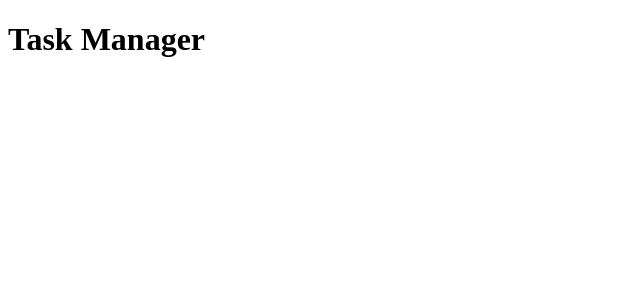
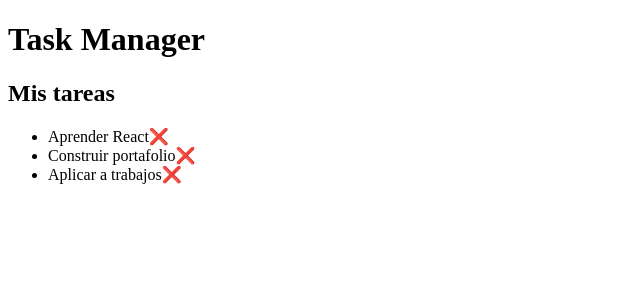
Before and after one commit to CastilloDev1/task-manager-frontend, a React (Vite) app: page / in a window 1280 px wide. Shown: the top 300 px of the page, without its empty margins (0-640 px from the left). Built offline with nearby package versions, Linux system fonts and the light colour scheme.

Commit message:
Feature: TaskPage - Lista Renderizada

```diff
--- a/src/App.tsx
+++ b/src/App.tsx
@@ -1,7 +1,10 @@
+import TaskPage from "./pages/TaskPage";
+
 export default function App() {
   return (
     <main>
       <h1>Task Manager</h1>
+      <TaskPage />
     </main>
   );
 }
--- /dev/null
+++ b/src/components/TaskItem.tsx
@@ -0,0 +1,10 @@
+import type { TaskProps } from "../types/task";
+
+export default function TaskItem({ task }: TaskProps) {
+    return (
+        <li>
+            <span>{task.title}</span>
+            <span>{task.completed ? "✅" : "❌"}</span>
+        </li>
+    )
+}
--- /dev/null
+++ b/src/components/TaskList.tsx
@@ -0,0 +1,16 @@
+import type { Task } from "../types/task"
+import TaskItem from "./TaskItem"
+
+type TaskListProps = {
+    tasks: Task[];
+}
+
+export default function TaskList( props: TaskListProps ) {
+    return (
+        <ul>
+            {props.tasks.map((task) => (
+                <TaskItem key={task.id} task={task} />
+            ))}
+        </ul>
+    )
+}
--- /dev/null
+++ b/src/pages/TaskPage.tsx
@@ -0,0 +1,17 @@
+import TaskList from "../components/TaskList";
+import type { Task } from "../types/task";
+
+export default function TasksPage() {
+    const tasks: Task[] = [
+        { id: 1, title: "Aprender React", completed: false },
+        { id: 2, title: "Construir portafolio", completed: false },
+        { id: 3, title: "Aplicar a trabajos", completed: false },
+    ];
+
+    return (
+        <section>
+            <h2>Mis tareas</h2>
+            <TaskList tasks={tasks} />
+        </section>
+    )
+}
--- /dev/null
+++ b/src/types/task.ts
@@ -0,0 +1,9 @@
+export type Task = {
+  id: number;
+  title: string;
+  completed: boolean;
+};
+
+export type TaskProps = {
+  task: Task;
+};
```
